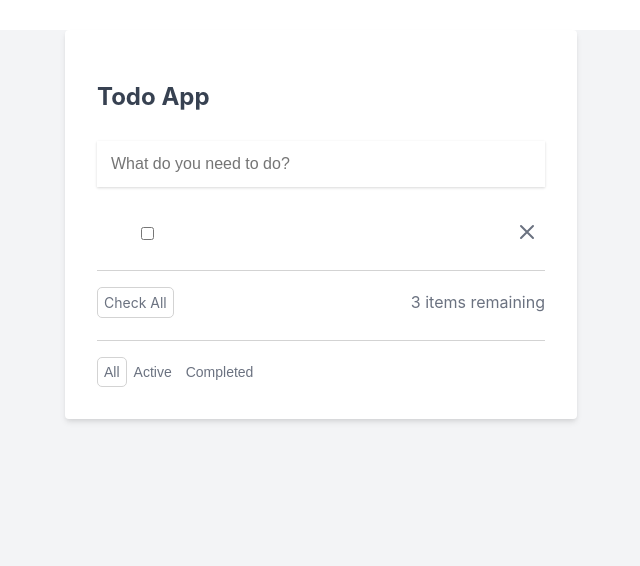
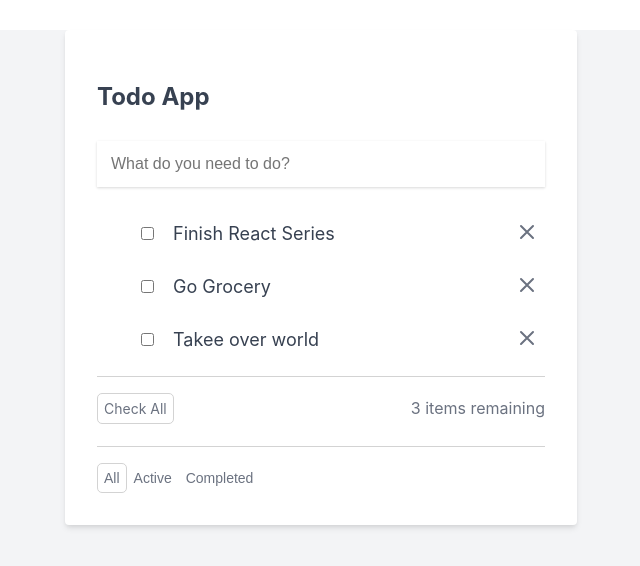
Before and after one commit to 1Mathias/react-todo-application, a React (Create React App) app: page / in a window 1280 px wide. Shown: the top 566 px of the page, without its empty margins (319-959 px from the left). Built offline with nearby package versions, Linux system fonts and the light colour scheme.

Commit message:
Late updates

```diff
--- a/src/App.css
+++ b/src/App.css
@@ -13,6 +13,7 @@ body {
 }
 
 .todo-app-container {
+  background-color: #1F2937;
   min-height: 100vh;
   background: #f3f4f6;
 }
@@ -21,6 +22,8 @@ body {
   margin: auto;
   padding-top: 24px;
   max-width: 48rem;
+  /* margin-top: auto; */
+  margin-top: 20px;
 }
 .todo-app {
   margin: auto;
--- a/src/App.jsx
+++ b/src/App.jsx
@@ -2,26 +2,27 @@ import { useState } from "react";
 import logo from "./logo.svg";
 import Another from "./Another";
 import "./App.css";
-//import './reset.css';
+// import './reset.css';
 
 
 function App() {
-  const [count, setCount] = useState(0);
+  // const [count, setCount] = useState(0);
 
-  const someStyle = {
-    //background:'blue',
-    color: "white",
-    fontSize: "28px",
-    fontWeight: "bold",
-  };
+  // const someStyle = {
+  //   //background:'blue',
+  //   color: "white",
+  //   fontSize: "28px",
+  //   fontWeight: "bold",
+  // };
 
-  function decrement() {
-    setCount(count - 1);
-  }
+  // function decrement() {
+  //   setCount(count - 1);
+  // }
 
-  function increment() {
-    setCount(count + 1);
-  }
+  // function increment() {
+  //   setCount(count + 1);
+  // }
+
 
   const [todos, setTodos] = useState([
     {
@@ -41,25 +42,52 @@ function App() {
     },
   ]);
 
+  function addTodo(event){
+    event.preventDefault();
+
+    if(todoInput.trim().length===0){
+      return;
+    }
+    setTodos([...todos,{
+      id:idForTodo,
+      title:todoInput,
+      isComplete:false,
+    }]);
+    setTodoInput('');
+    setIdForTodo(prevIdForTodo=>prevIdForTodo+1);
+  }
+
+const[todoInput,setTodoInput]=useState('');
+const [idForTodo,setIdForTodo]=useState(4);
+
+function handleInput(event){
+  setTodoInput(event.target.value);
+}
+function deleteTodo(id){
+  setTodos([...todos].filter(todo=>todo.id!==id))
+}
 
   return (
     <div className="todo-app-container">
       <div className="todo-app">
         <h2>Todo App</h2>
-        <form action="#">
+        <form action="#" onSubmit={addTodo}>
           <input
             type="text"
+            value={todoInput}
+            onChange={handleInput}
             className="todo-input"
             placeholder="What do you need to do?"
           />
         </form>
         <ul className="todo-list">
-          <li className="todo-item-container">
+          {todos.map((todo,index)=> (
+          <li key={todo.id} className="todo-item-container" >
             <div className="todo-item">
               <input type="checkbox" />
-              <span className="todo-item-label">{todos.title}</span>
+              <span className="todo-item-label">{todo.title}</span>
             </div>
-            <button className="x-button">
+            <button onClick={()=>deleteTodo(todo.id)} className="x-button">
               <svg
                 className="x-button-icon"
                 fill="none"
@@ -75,7 +103,9 @@ function App() {
               </svg>
             </button>
           </li>
+                       ))}
         </ul>
+
         <div className="check-all-container">
           <div>
             <div className="button">Check All</div>
--- /dev/null
+++ b/src/components/AppClass.jsx
@@ -0,0 +1,99 @@
+import React,{Component,useState} from 'react';
+
+export default class AppClass extends Component{
+    constructor(props) {
+        super(props);
+        this.state = {
+          todos: [
+            {
+              id: 1,
+              title: 'Finish React Series',
+              isComplete: false,
+            },
+            {
+              id: 2,
+              title: 'Go Grocery',
+              isComplete: true,
+            },
+            {
+              id: 3,
+              title: 'Take over world',
+              isComplete: false,
+            },
+          ],
+        };
+
+      }
+      addTodo=(event)=>{
+        event.preventDefault();
+
+        this.setState(prevState=>{
+          const newTodos=[
+            ...prevState.todos,
+            {
+              id:4,
+              title:'This is class based components',
+              isComplete:false,
+            }
+          ]
+        })
+      }
+    render(){
+
+        return(
+            <div className="todo-app-container">
+      <div className="todo-app">
+        <h2>Todo App</h2>
+        <form action="#" onSubmit={this.addTodo}>
+          <input
+            type="text"
+            className="todo-input"
+            placeholder="What do you need to do?"
+          />
+        </form>
+        <ul className="todo-list">
+          {this.state.todos.map((todo,index)=> (
+          <li className="todo-item-container">
+            <div className="todo-item">
+              <input type="checkbox" />
+              <span className="todo-item-label">{todo.title}</span>
+            </div>
+            <button className="x-button">
+              <svg
+                className="x-button-icon"
+                fill="none"
+                viewBox="0 0 24 24"
+                stroke="currentColor"
+              >
+                <path
+                  strokeLinecap="round"
+                  strokeLinejoin="round"
+                  strokeWidth={2}
+                  d="M6 18L18 6M6 6l12 12"
+                />
+              </svg>
+            </button>
+          </li>
+                       ))}
+        </ul>
+
+        <div className="check-all-container">
+          <div>
+            <div className="button">Check All</div>
+          </div>
+          <span>3 items remaining</span>
+        </div>
+        <div className="other-buttons-container">
+          <div>
+            <button className="button filter-button filter-button-active">
+              All
+            </button>
+            <button className="button filter-button">Active</button>
+            <button className="button filter-button">Completed</button>
+          </div>
+        </div>
+      </div>
+    </div>
+        );
+    }
+}
--- a/src/index.js
+++ b/src/index.js
@@ -3,11 +3,13 @@ import ReactDOM from 'react-dom/client';
 import './index.css';
 import App from './App';
 import reportWebVitals from './reportWebVitals';
+import AppClass from './components/AppClass';
 
 const root = ReactDOM.createRoot(document.getElementById('root'));
 root.render(
   <React.StrictMode>
     <App />
+    {/* <AppClass/> */}
   </React.StrictMode>
 );
 
```
Also changed, not shown: src/components/Another.jsx (added), src/components/AppOriginal.jsx (added).
